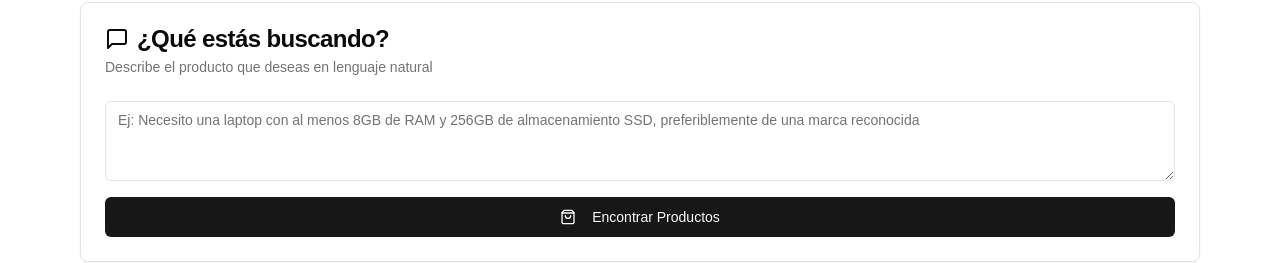
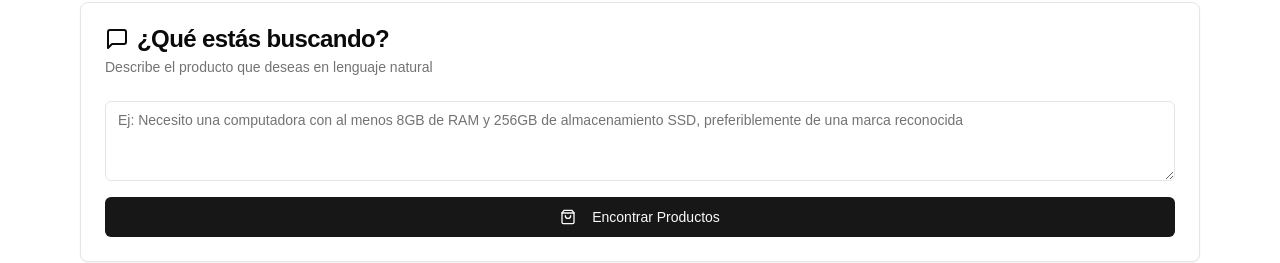
Before and after one commit to rgraffe/talkermarket-front, a Next.js app: page / in a window 1280 px wide. Shown: the part 114-377 px from the top of the page. Built offline with nearby package versions, Linux system fonts and the light colour scheme.

Commit message:
Update talker-market.tsx

```diff
--- a/src/components/talker-market.tsx
+++ b/src/components/talker-market.tsx
@@ -75,7 +75,7 @@ export function TalkerMarket() {
         </CardHeader>
         <CardContent>
           <Textarea
-            placeholder="Ej: Necesito una laptop con al menos 8GB de RAM y 256GB de almacenamiento SSD, preferiblemente de una marca reconocida"
+            placeholder="Ej: Necesito una computadora con al menos 8GB de RAM y 256GB de almacenamiento SSD, preferiblemente de una marca reconocida"
             value={query}
             onChange={(e) => setQuery(e.target.value)}
             rows={3}
```
